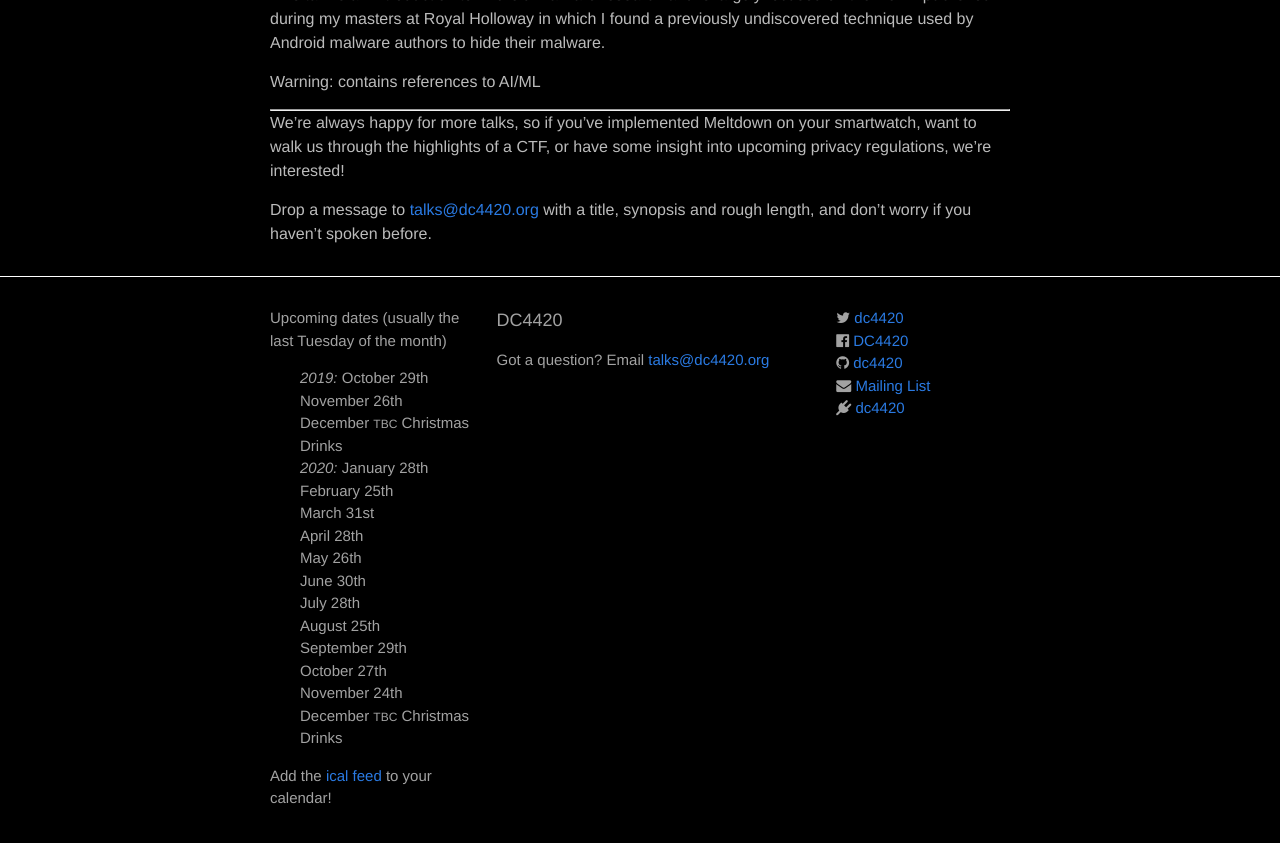
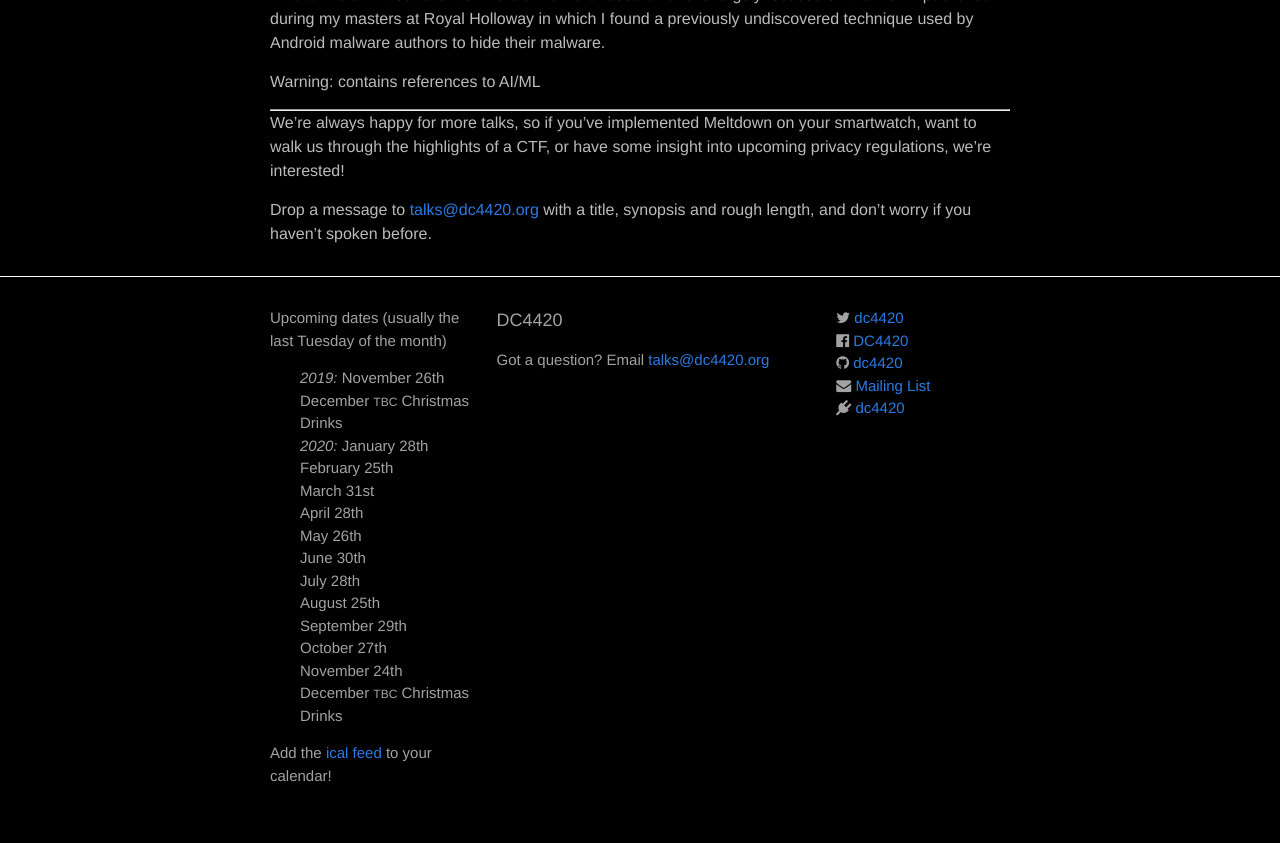
Before and after one commit to dc4420/website, a Jekyll site: the page built from index.html, in a window 1280 px wide and 900 px high, scrolled down 687 px. Shown: the top 843 px of the window. Built offline with Jekyll 4.4.1, drawn with Linux system fonts in a browser that asks for light colours; nearby versions of some CDN libraries.

Commit message:
Update footer.html
remove past events from forthcoming calendar

```diff
--- a/_includes/footer.html
+++ b/_includes/footer.html
@@ -7,8 +7,7 @@
       <div class="footer-col  footer-col-1">
         <p class="text">Upcoming dates (usually the last Tuesday of the month)</p>
         <ul class="future-events">
-          <li><em>2019:</em> October 29th</li>
-          <li>November 26th</li>
+          <li><em>2019:</em> November 26th</li>
           <li>December <i class="small-caps">TBC</i> Christmas Drinks</li>
          <li><em>2020:</em> January 28th</li>
           <li>February 25th</li>
```
